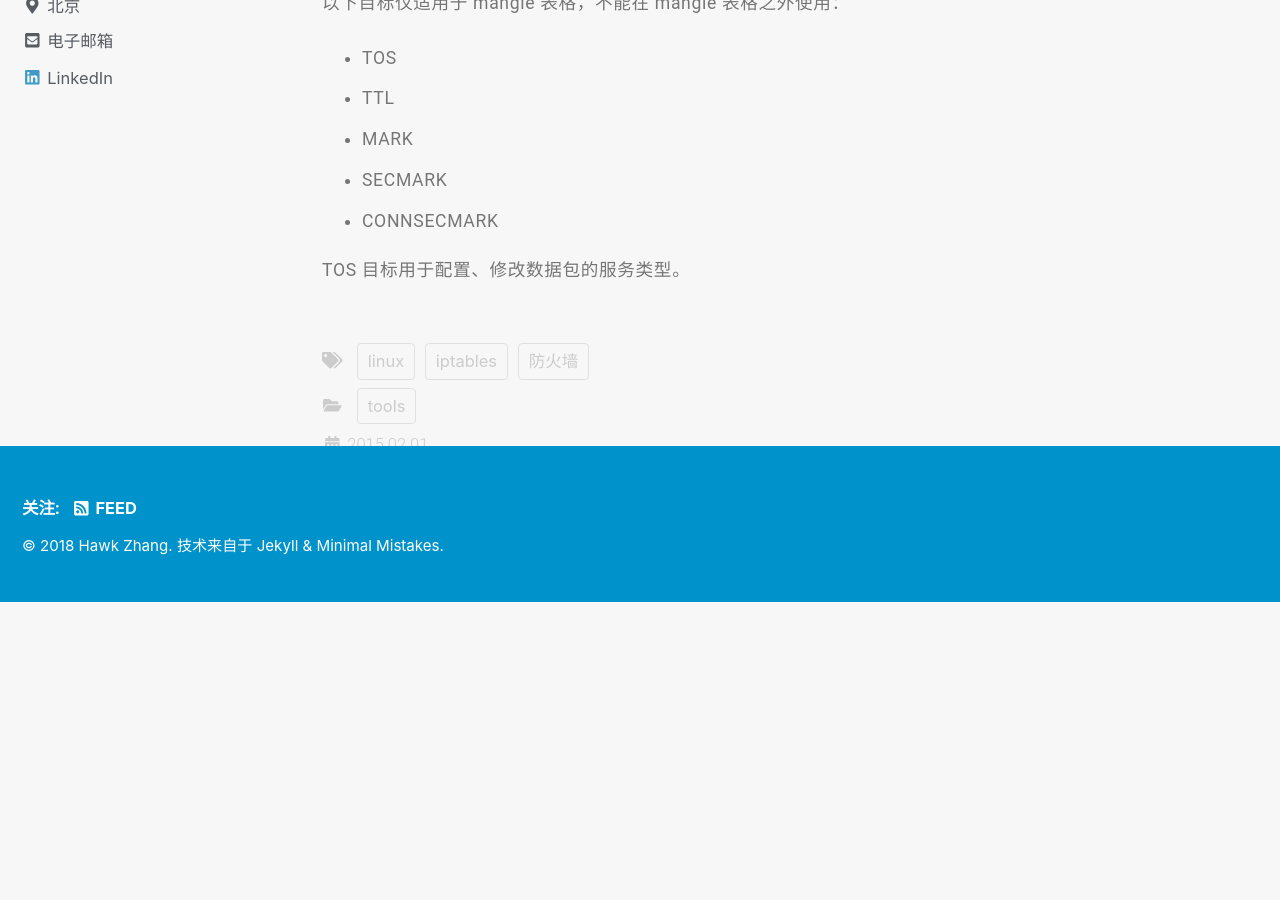
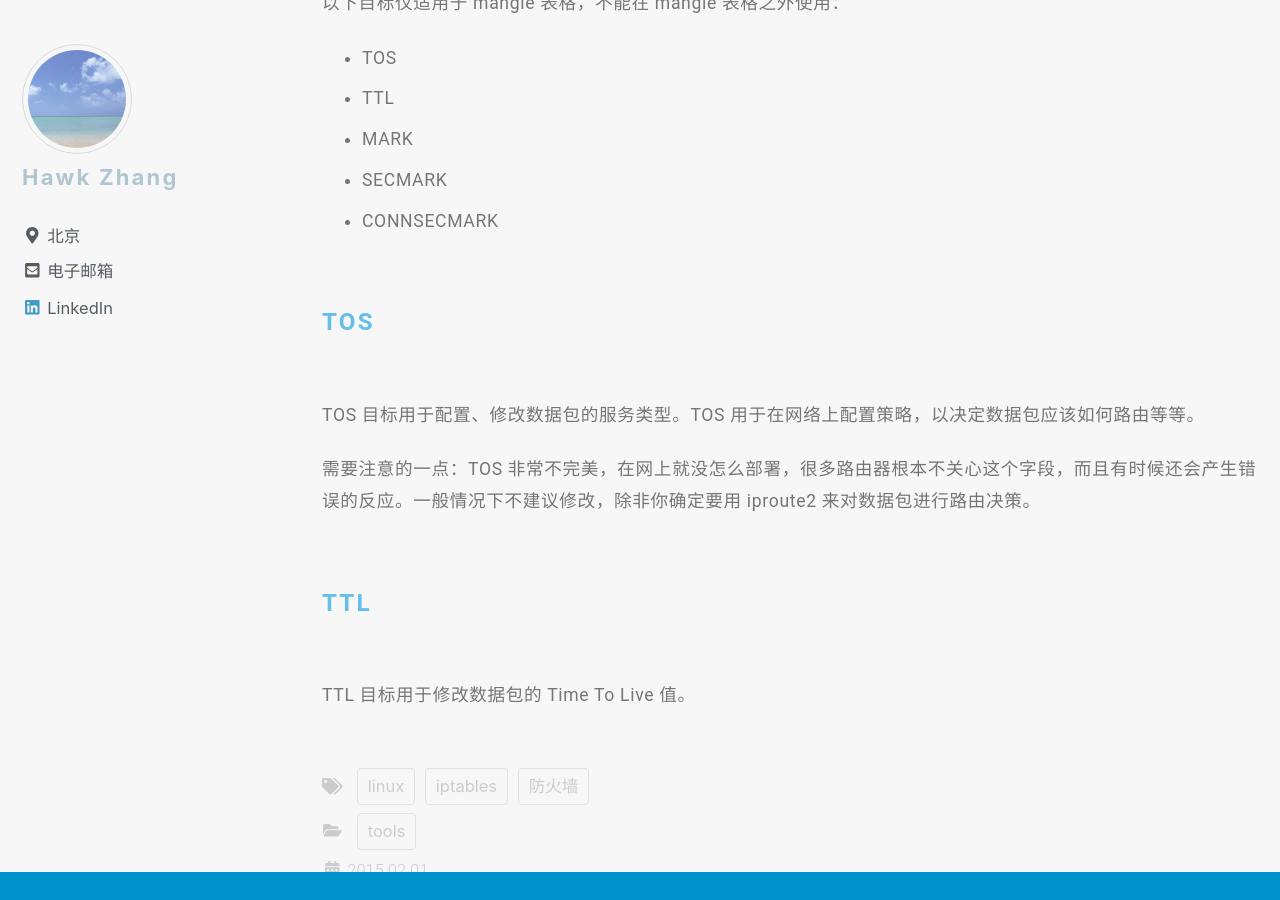
Before and after one commit to narru888/linotes_note, a Jekyll site: the page built from _posts/linux/tools/2015-02-01-iptables.md, in a window 1280 px wide and 900 px high, scrolled down 12963 px. Built offline with Jekyll 4.4.1, drawn with Linux system fonts in a browser that asks for light colours; nearby versions of some CDN libraries; a script that is not in the unit is left out; before the commit the page ends 13565 px from its top, so only the background shows below that.

Commit message:
update on 2018-08-27 09:20:01 CST

```diff
--- a/_posts/linux/tools/2015-02-01-iptables.md
+++ b/_posts/linux/tools/2015-02-01-iptables.md
@@ -462,4 +462,14 @@
 * SECMARK
 * CONNSECMARK
 
-TOS 目标用于配置、修改数据包的服务类型。
+
+#### TOS
+
+TOS 目标用于配置、修改数据包的服务类型。TOS 用于在网络上配置策略，以决定数据包应该如何路由等等。
+
+需要注意的一点：TOS 非常不完美，在网上就没怎么部署，很多路由器根本不关心这个字段，而且有时候还会产生错误的反应。一般情况下不建议修改，除非你确定要用 iproute2 来对数据包进行路由决策。
+
+
+#### TTL
+
+TTL 目标用于修改数据包的 Time To Live 值。
```
